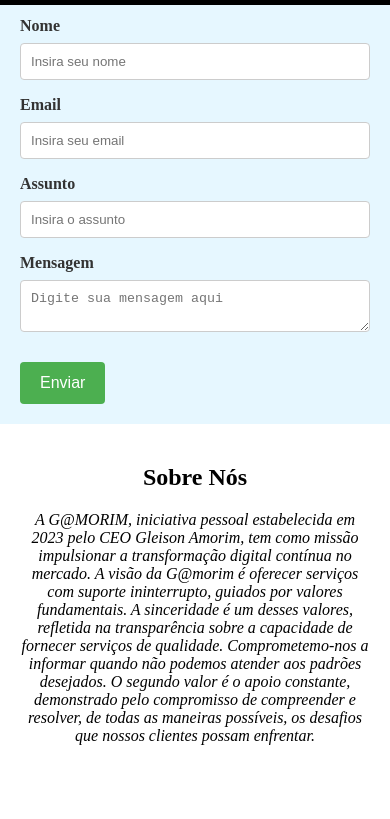
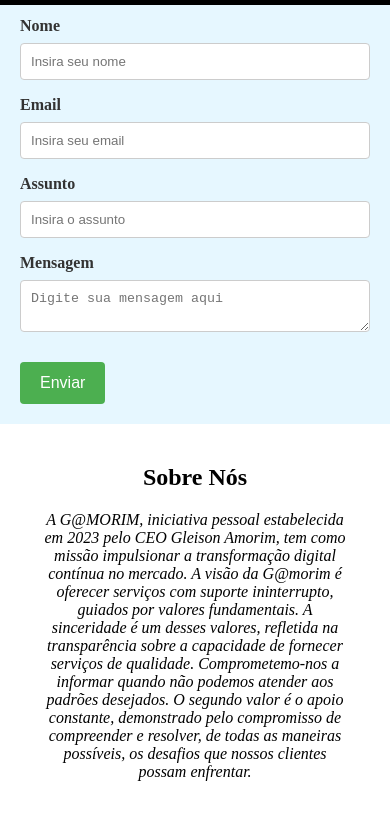
Before and after one commit to GleisonAmorim/gamorim, a plain HTML site: page index.html in a window 390 px wide. Shown: the part 839-1658 px from the top of the page. Drawn offline with Linux system fonts and the light colour scheme; a script that the page names is missing; files whose address does not match are found by name.

Commit message:
Update styles.css

```diff
--- a/styles.css
+++ b/styles.css
@@ -230,18 +230,18 @@
     background-color: #45a049;
 }
 
-#sobre img {
-    width: 100%;
-    /* Define a largura da imagem como 100% do contêiner pai */
-    height: auto;
-    /* Mantém a proporção original da imagem */
+#sobre-text-container {
+    max-width: 800px;
+    /* Ajuste conforme necessário */
+    margin: 0 auto;
+    /* Centraliza o container */
 }
 
+/* Adaptação para dispositivos móveis */
 @media only screen and (max-width: 600px) {
-    #sobre img {
-        width: 200%;
-        /* Define a largura da imagem como 100% da largura da tela */
-        height: auto;
-        /* Mantém a proporção original da imagem */
+    #sobre-text-container {
+        max-width: 100%;
+        padding: 0 20px;
+        /* Adiciona algum espaçamento interno para dispositivos móveis */
     }
 }
```
